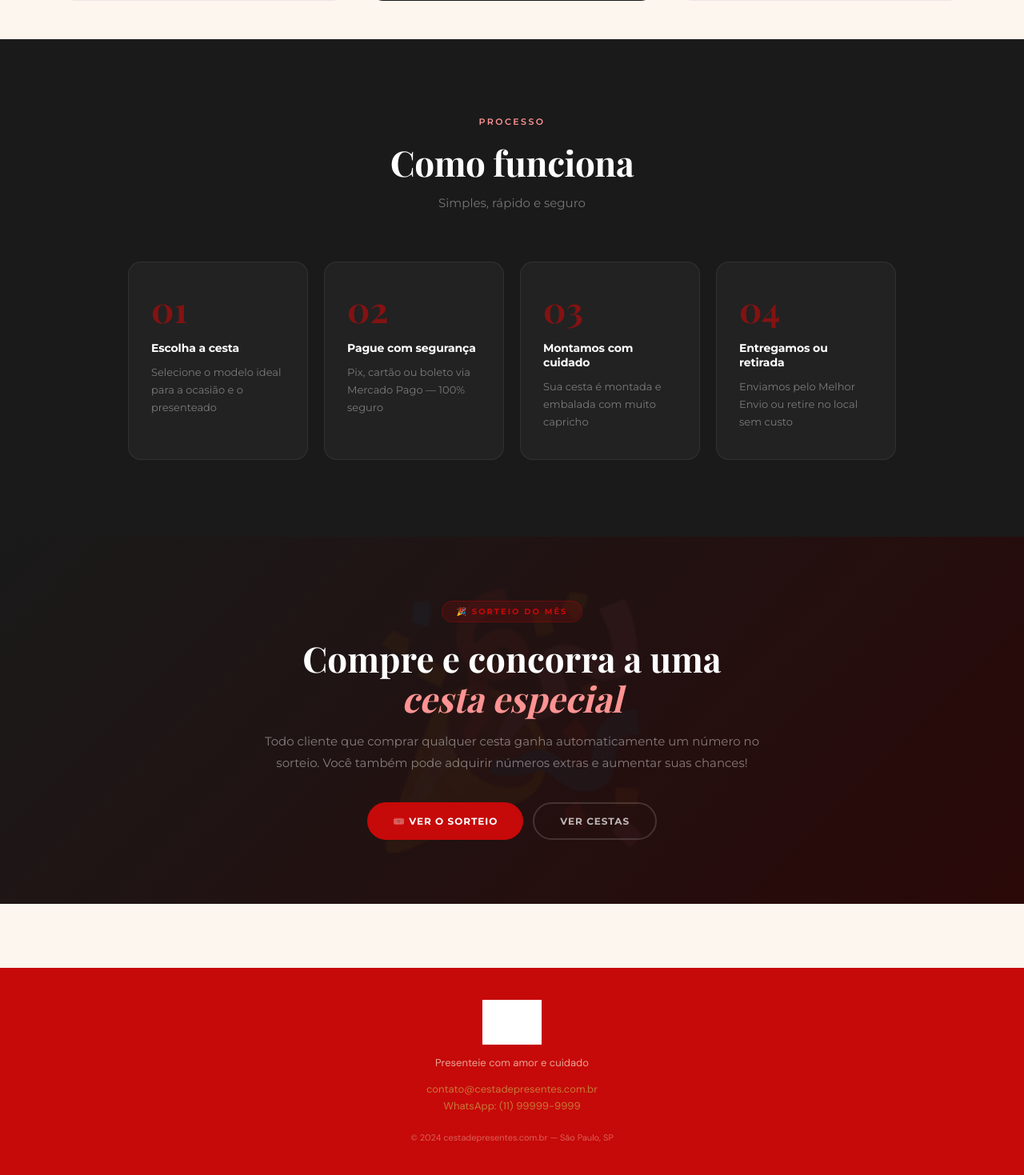
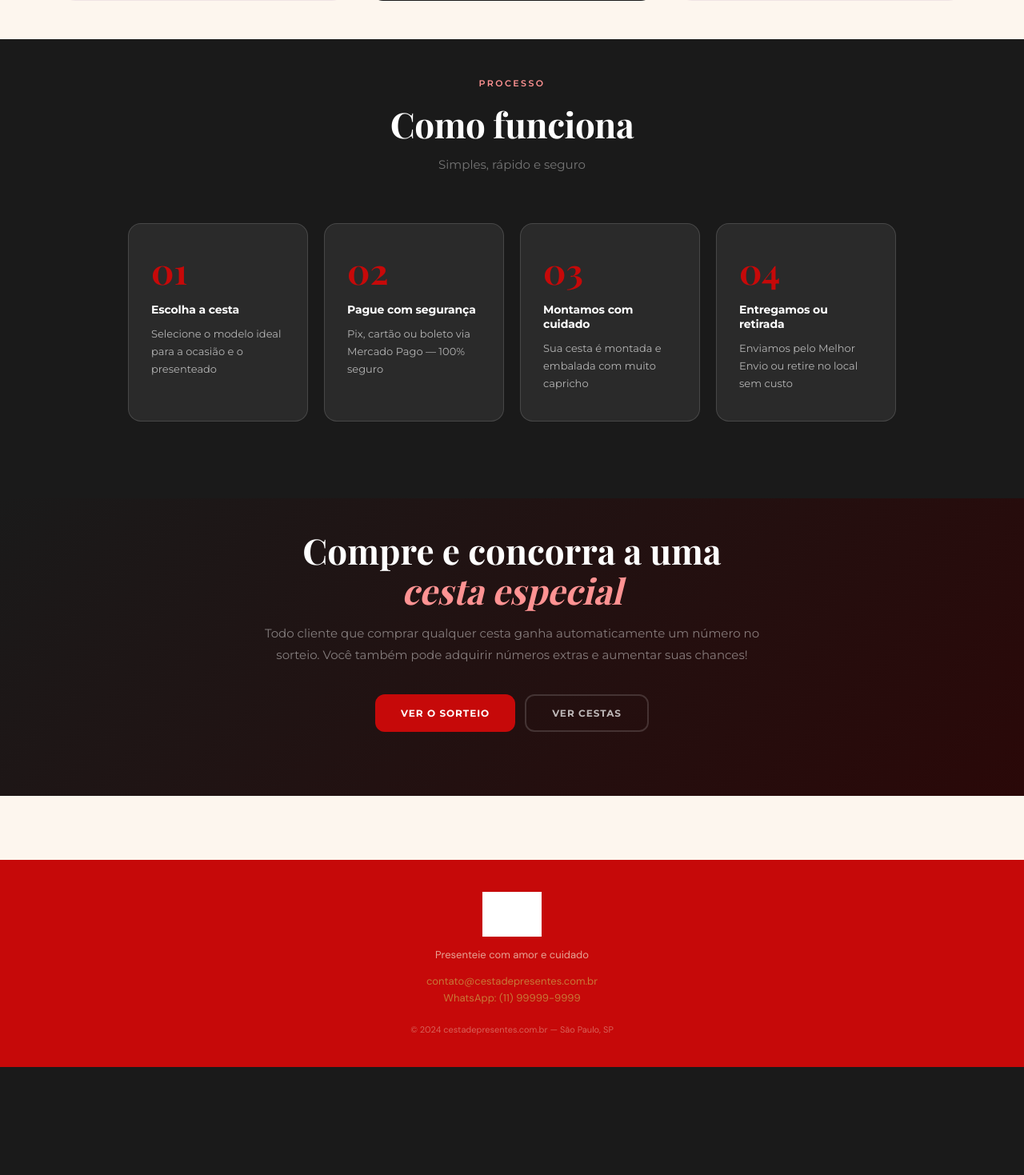
Before and after one commit to leanttro/leanttro_c, a Flask app: page / in a window 1280 px wide. Shown: the part 1958-3427 px from the top of the page at 80% size. After the commit the page ends 3292 px from the top, so only its background shows below. Run offline with Flask 3, Linux system fonts and the light colour scheme; tables that the repository leaves empty hold one stand-in row (values such as "Sample post"); some web fonts are replaced; grey boxes are pictures that could not be loaded.

Commit message:
Update index.html

```diff
--- a/templates/index.html
+++ b/templates/index.html
@@ -350,7 +350,7 @@
   /* COMO FUNCIONA */
   #como-funciona {
     background: var(--ink);
-    padding: 96px 24px;
+    padding: 48px 24px 96px;
   }
   #como-funciona .inner { max-width: 960px; margin: 0 auto; }
   #como-funciona .section-header .label { color: var(--rose); }
@@ -363,19 +363,19 @@
     margin-top: 64px;
   }
   .step {
-    background: rgba(255,255,255,0.04);
-    border: 1px solid rgba(255,255,255,0.07);
+    background: rgba(255,255,255,0.07);
+    border: 1px solid rgba(255,255,255,0.14);
     border-radius: 16px;
     padding: 36px 28px;
-    transition: background 0.2s;
+    transition: background 0.2s, border-color 0.2s, transform 0.2s;
   }
-  .step:hover { background: rgba(198,9,9,0.12); }
+  .step:hover { background: rgba(198,9,9,0.18); border-color: rgba(198,9,9,0.4); transform: translateY(-4px); }
   .step-num {
     font-family: 'Playfair Display', serif;
     font-size: 44px;
     font-weight: 700;
     color: var(--red);
-    opacity: 0.6;
+    opacity: 1;
     line-height: 1;
     margin-bottom: 18px;
   }
@@ -390,7 +390,7 @@
   .step p {
     font-family: 'Montserrat', sans-serif;
     font-size: 13px;
-    color: rgba(255,255,255,0.4);
+    color: rgba(255,255,255,0.65);
     line-height: 1.7;
     font-weight: 400;
   }
@@ -455,39 +455,18 @@
   /* ── SEÇÃO SORTEIO (home) ── */
   #sorteio-home {
     background: linear-gradient(135deg, var(--ink) 0%, #2a0808 100%);
-    padding: 80px 24px;
+    padding: 40px 24px 80px;
     text-align: center;
     position: relative;
     overflow: hidden;
   }
-  #sorteio-home::before {
-    content: '🎉';
-    position: absolute;
-    font-size: 300px;
-    opacity: 0.04;
-    top: 50%; left: 50%;
-    transform: translate(-50%, -50%);
-    pointer-events: none;
-  }
+
   #sorteio-home .inner-sorteio {
     position: relative;
     max-width: 640px;
     margin: 0 auto;
   }
-  #sorteio-home .sorteio-tag {
-    display: inline-block;
-    font-family: 'Montserrat', sans-serif;
-    font-size: 10px;
-    font-weight: 700;
-    letter-spacing: 0.2em;
-    text-transform: uppercase;
-    color: var(--red);
-    background: rgba(198,9,9,0.15);
-    border: 1px solid rgba(198,9,9,0.3);
-    border-radius: 50px;
-    padding: 6px 18px;
-    margin-bottom: 20px;
-  }
+  #sorteio-home .sorteio-tag { display: none; }
   #sorteio-home h2 {
     font-family: 'Playfair Display', serif;
     font-size: clamp(28px, 4vw, 44px);
@@ -522,11 +501,10 @@
     background: var(--red);
     color: #fff;
     padding: 15px 32px;
-    border-radius: var(--btn-radius);
+    border-radius: 12px;
     text-decoration: none;
     display: inline-flex;
     align-items: center;
-    gap: 8px;
     transition: background 0.2s, transform 0.15s, box-shadow 0.2s;
   }
   .btn-sorteio:hover {
@@ -544,11 +522,10 @@
     color: rgba(255,255,255,0.7);
     border: 2px solid rgba(255,255,255,0.15);
     padding: 14px 32px;
-    border-radius: var(--btn-radius);
+    border-radius: 12px;
     text-decoration: none;
     display: inline-flex;
     align-items: center;
-    gap: 8px;
     transition: border-color 0.2s, color 0.2s;
   }
   .btn-sorteio-outline:hover {
@@ -710,11 +687,11 @@
 {% if sorteio %}
 <section id="sorteio-home">
   <div class="inner-sorteio">
-    <span class="sorteio-tag">🎉 Sorteio do mês</span>
+
     <h2>Compre e concorra a uma<br><em>cesta especial</em></h2>
     <p>Todo cliente que comprar qualquer cesta ganha automaticamente um número no sorteio. Você também pode adquirir números extras e aumentar suas chances!</p>
     <div class="sorteio-home-btns">
-      <a href="/sorteio" class="btn-sorteio">🎟️ Ver o sorteio</a>
+      <a href="/sorteio" class="btn-sorteio">Ver o sorteio</a>
       <a href="#cestas" class="btn-sorteio-outline">Ver cestas</a>
     </div>
   </div>
```
